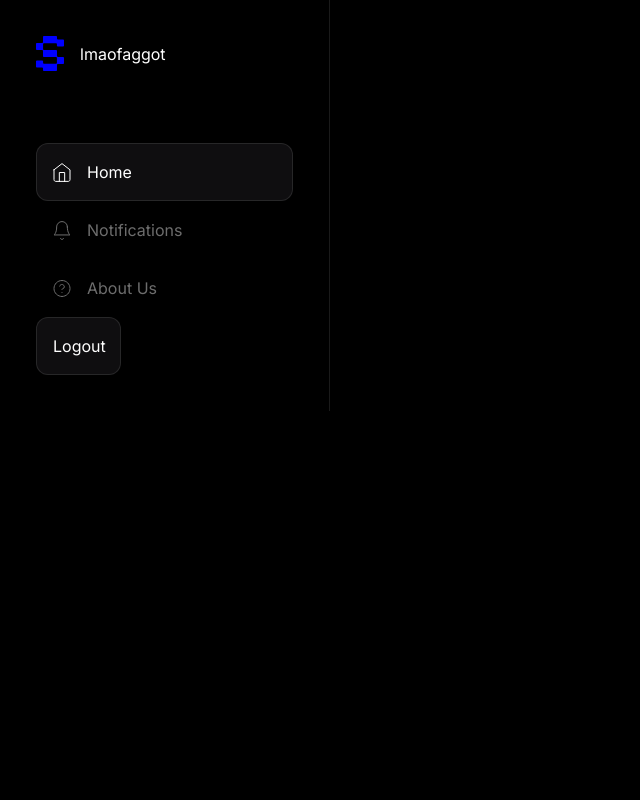
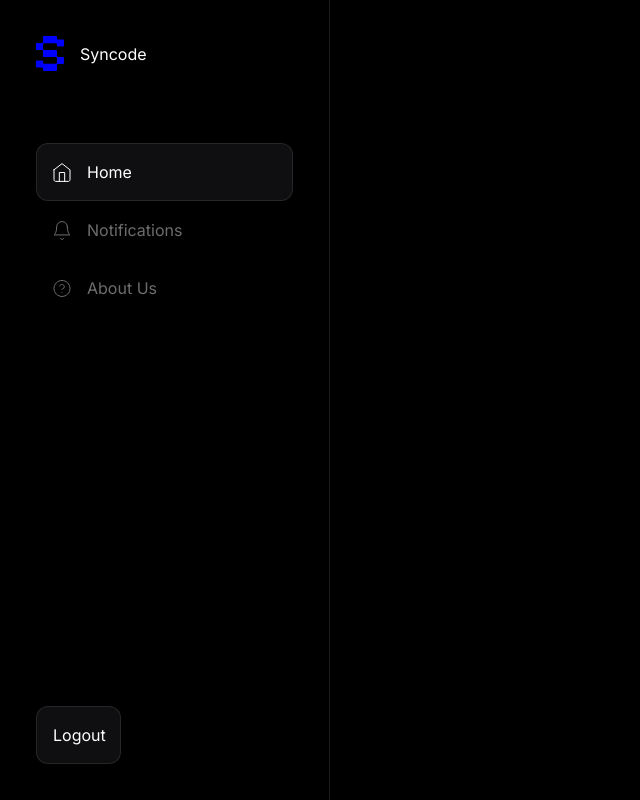
Before and after one commit to MHamzaFarooq/Syncode, a Next.js app: page /dashboard in a window 1280 px wide. Shown: the whole page, without its empty margins (0-640 px from the left). Built offline with nearby package versions, Linux system fonts and the light colour scheme.

Commit message:
sidebar completed

```diff
--- a/src/components/Sidebar/index.jsx
+++ b/src/components/Sidebar/index.jsx
@@ -6,13 +6,13 @@ import React from "react";
 
 const Sidebar = () => {
   return (
-    <div className="w-[330px] h-full p-9 flex justify-center border-r border-r-[rgba(255,255,255,0.1)]">
-      <div className="w-[258px] h-full">
+    <div className="w-[330px] p-9 flex justify-center fixed left-0 bottom-0 top-0 border-r border-r-[rgba(255,255,255,0.1)]">
+      <div className="w-[258px] flex flex-col h-full">
         <div className="flex items-center gap-4 mb-[72px]">
           <LogoSVG />
-          <div className="text-white block">lmaofaggot</div>
+          <div className="text-white block">Syncode</div>
         </div>
-        <div className="h-full flex flex-col">
+        <div className="flex-1 flex flex-col justify-between">
           <div>
             <div className="flex items-center gap-4 border border-[rgba(255,255,255,0.1)] hover:border-[rgba(255,255,255,0.35)] p-4 rounded-[12px] bg-[#0F0E10] cursor-pointer">
               <HomeBtn />
```
